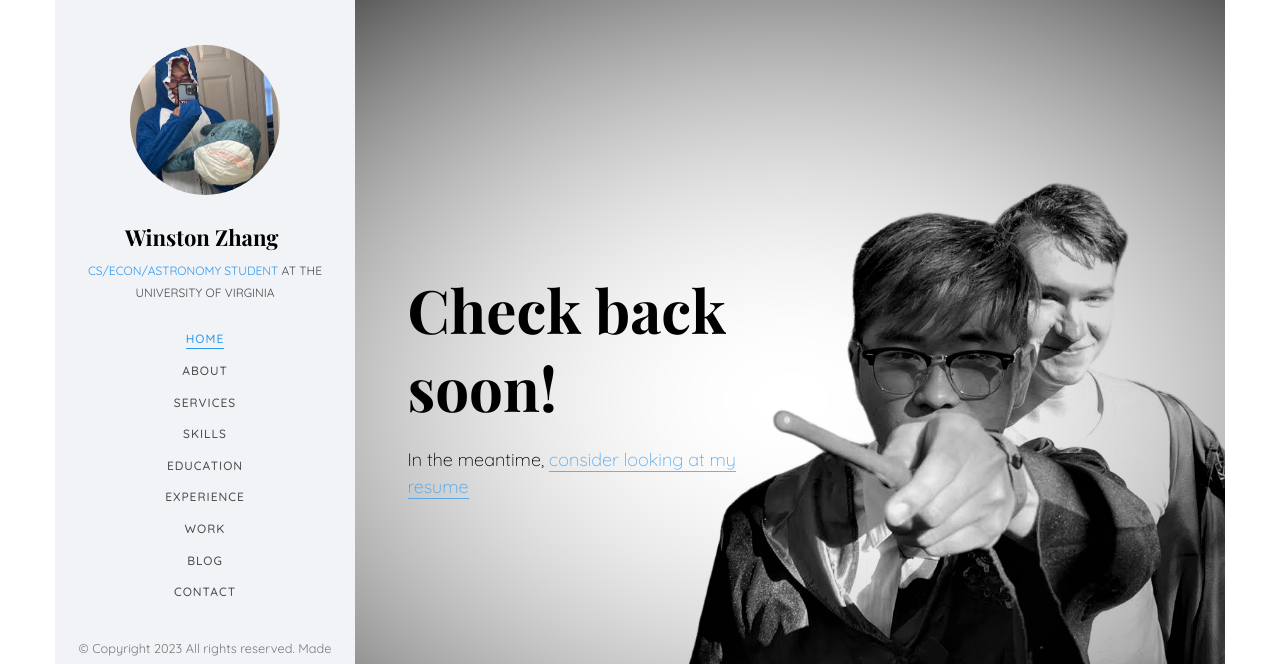
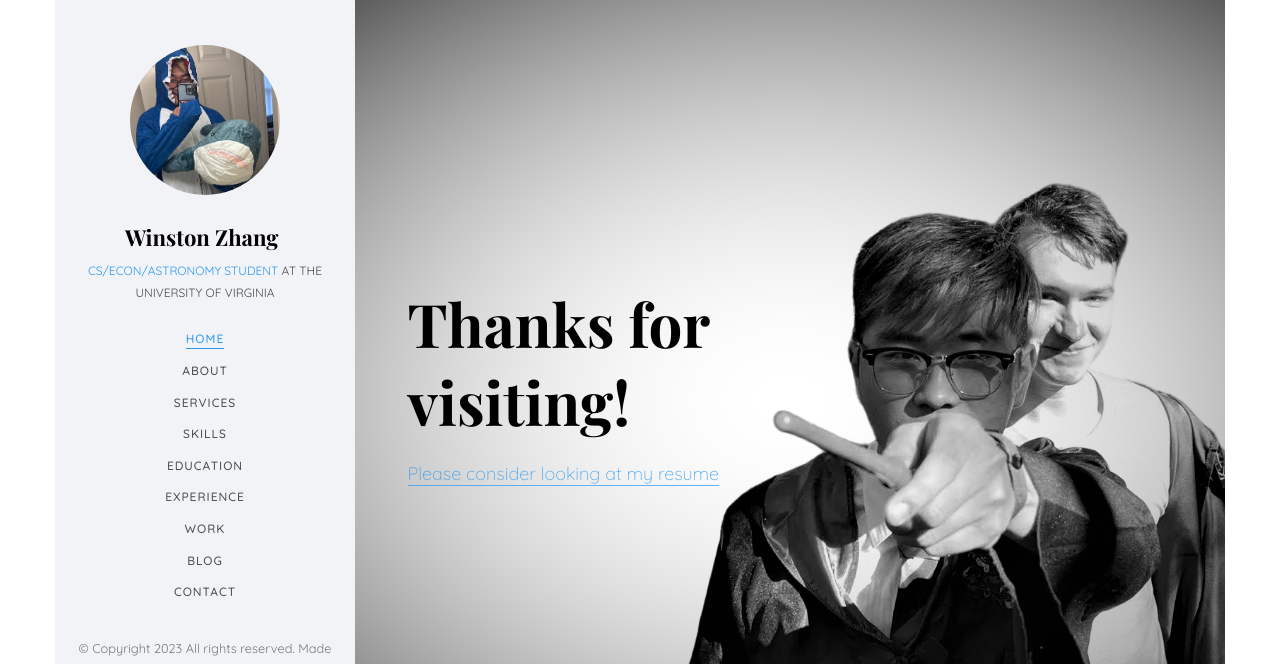
Before and after one commit to zangston/zangston.github.io, a plain HTML site: page index.html in a window 1280 px wide. Shown: the top 664 px of the page. Drawn offline with nearby package versions, Linux system fonts and the light colour scheme; files whose address does not match are found by name; a web font is replaced by a local one.

Commit message:
Change homepage title

```diff
--- a/index.html
+++ b/index.html
@@ -117,8 +117,8 @@ Copyright <script>document.write(new Date().getFullYear());</script> All rights
 					   			<div class="col-md-6 col-md-offset-3 col-md-pull-3 col-sm-12 col-xs-12 js-fullheight slider-text">
 					   				<div class="slider-text-inner">
 					   					<div class="desc">
-						   					<h1>Check back soon!</h1>
-												<h2>In the meantime, <a href="pdfs/Resume.pdf" target="_blank">consider looking at my resume</a></h2>
+						   					<h1>Thanks for visiting!</h1>
+												<h2><a href="pdfs/Resume.pdf" target="_blank"> Please consider looking at my resume</a></h2>
 												<!-- <p><a class="btn btn-primary btn-learn">View Portfolio <i class="icon-briefcase3"></i></a></p> -->
 										</div>
 					   				</div>
```
